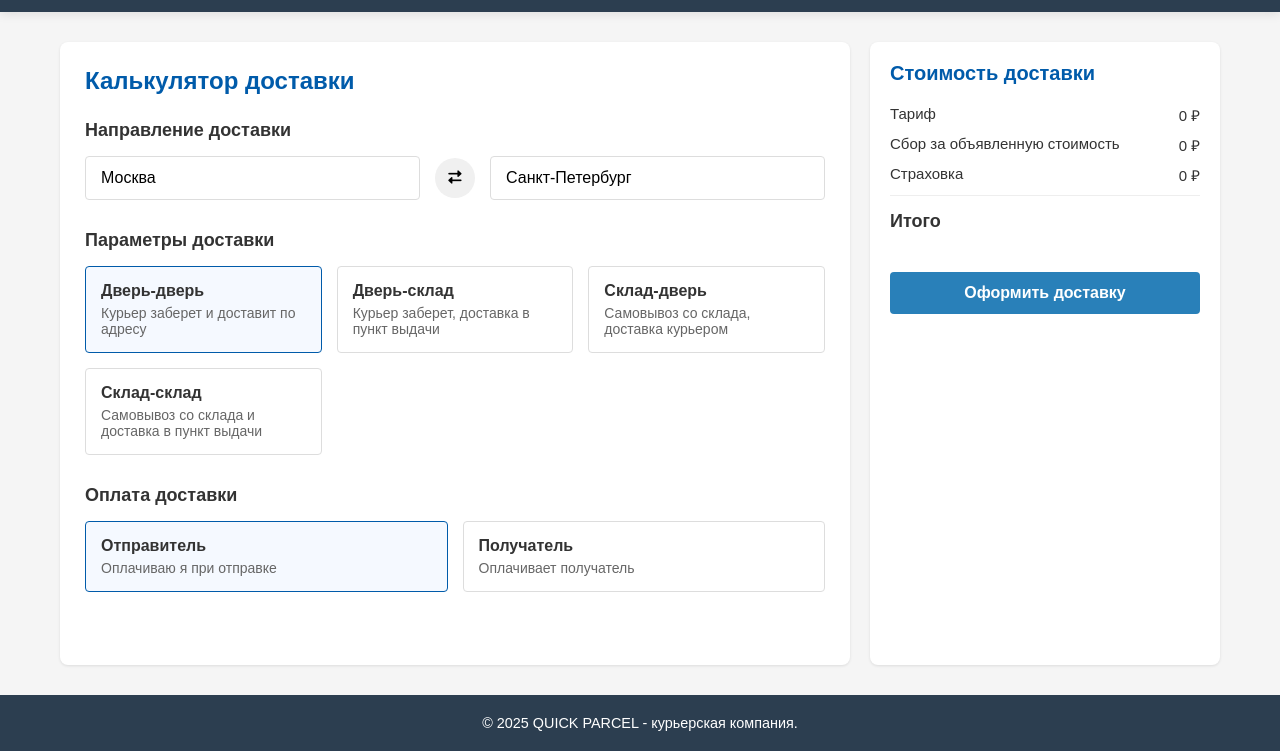
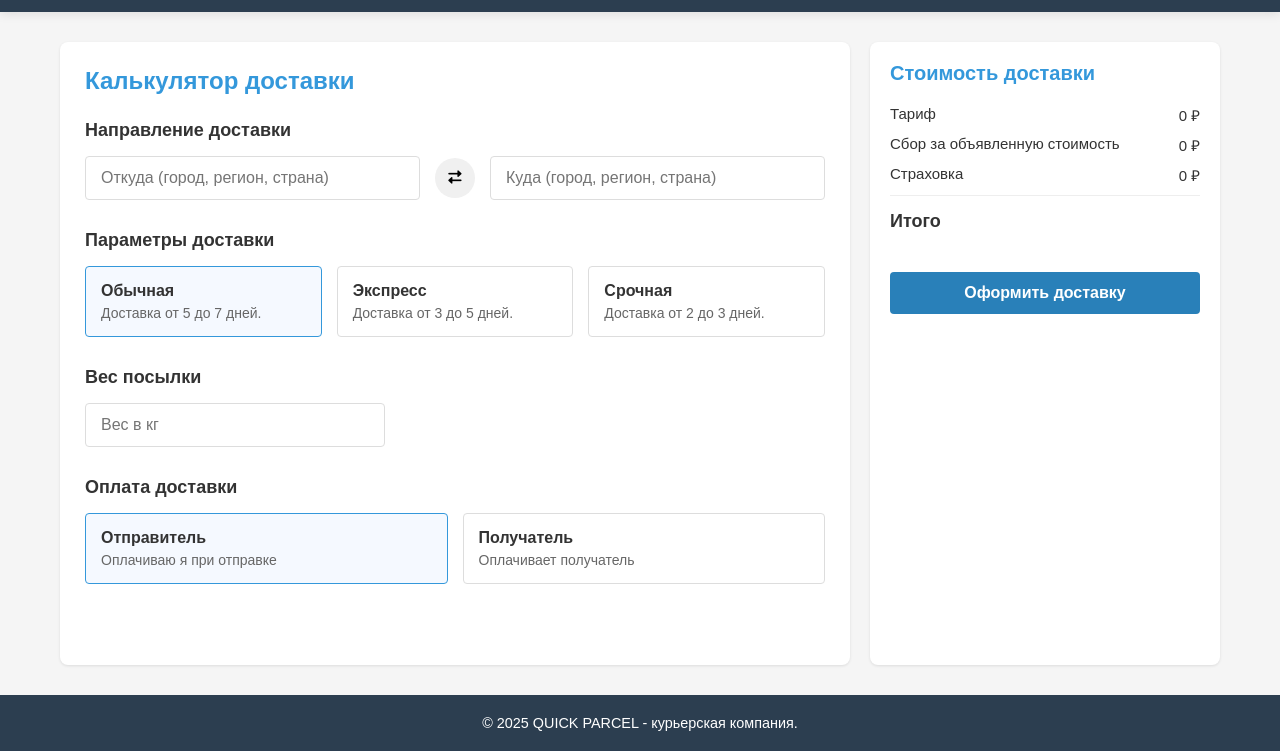
Before and after one commit to Stasics/project_delivery, a plain HTML site: page calculator.html in a window 1280 px wide. Shown: the part 49-800 px from the top of the page. Drawn offline with Linux system fonts and the light colour scheme.

Commit message:
07.04.2025v2

```diff
--- a/calculator.html
+++ b/calculator.html
@@ -31,7 +31,7 @@
                 <h2 class="section-title">Направление доставки</h2>
                 <div class="location-inputs">
                     <div class="location-input">
-                        <input type="text" placeholder="Откуда (город, регион, страна)" value="Москва">
+                        <input type="text" placeholder="Откуда (город, регион, страна)" value="">
                     </div>
                     <div class="location-swap">
                         <button class="swap-btn">
@@ -39,7 +39,7 @@
                         </button>
                     </div>
                     <div class="location-input">
-                        <input type="text" placeholder="Куда (город, регион, страна)" value="Санкт-Петербург">
+                        <input type="text" placeholder="Куда (город, регион, страна)" value="">
                     </div>
                 </div>
             </div>
@@ -48,21 +48,24 @@
                 <h2 class="section-title">Параметры доставки</h2>
                 <div class="options-grid">
                     <div class="option-card active">
-                        <div class="option-title">Дверь-дверь</div>
-                        <div class="option-desc">Курьер заберет и доставит по адресу</div>
+                        <div class="option-title">Обычная</div>
+                        <div class="option-desc">Доставка от 5 до 7 дней.</div>
                     </div>
                     <div class="option-card">
-                        <div class="option-title">Дверь-склад</div>
-                        <div class="option-desc">Курьер заберет, доставка в пункт выдачи</div>
+                        <div class="option-title">Экспресс</div>
+                        <div class="option-desc">Доставка от 3 до 5 дней.</div>
                     </div>
                     <div class="option-card">
-                        <div class="option-title">Склад-дверь</div>
-                        <div class="option-desc">Самовывоз со склада, доставка курьером</div>
+                        <div class="option-title">Срочная</div>
+                        <div class="option-desc">Доставка от 2 до 3 дней.</div>
                     </div>
-                    <div class="option-card">
-                        <div class="option-title">Склад-склад</div>
-                        <div class="option-desc">Самовывоз со склада и доставка в пункт выдачи</div>
-                    </div>
+                </div>
+            </div>
+
+            <div class="weight-options">
+                <h2 class="section-title">Вес посылки</h2>
+                <div class="weight-input">
+                    <input type="text" placeholder="Вес в кг" value="">
                 </div>
             </div>
 
--- a/styleCalculator.css
+++ b/styleCalculator.css
@@ -82,7 +82,7 @@ width: 100%;
 .calculator_text {
     font-size: 24px;
     margin-bottom: 25px;
-    color: #005baa;
+    color: #3498db;
     font-weight: 600;
 }
 
@@ -118,7 +118,7 @@ width: 100%;
 
 .location-input input:focus {
     outline: none;
-    border-color: #005baa;
+    border-color: #3498db;
 }
 
 .location-swap {
@@ -163,11 +163,11 @@ width: 100%;
 }
 
 .option-card:hover {
-    border-color: #005baa;
+    border-color: #3498db;
 }
 
 .option-card.active {
-    border-color: #005baa;
+    border-color: #3498db;
     background-color: #f5f9ff;
 }
 
@@ -211,7 +211,29 @@ width: 100%;
 
 .form-group input:focus, .form-group select:focus {
     outline: none;
-    border-color: #005baa;
+    border-color: #3498db;
+}
+
+.weight-options {
+    margin-bottom: 30px;
+}
+
+.weight-input {
+    flex: 1;
+    position: relative;
+}
+
+.weight-input input {
+    width: 300px;
+    padding: 12px 15px;
+    border: 1px solid #ddd;
+    border-radius: 4px;
+    font-size: 16px;
+}
+
+.weight-input input:focus {
+    outline: none;
+    border-color: #3498db;
 }
 
 .payment-section {
@@ -233,11 +255,11 @@ width: 100%;
 }
 
 .payment-option:hover {
-    border-color: #005baa;
+    border-color: #3498db;
 }
 
 .payment-option.active {
-    border-color: #005baa;
+    border-color: #3498db;
     background-color: #f5f9ff;
 }
 
@@ -254,7 +276,7 @@ width: 100%;
 .check-title {
     font-size: 20px;
     margin-bottom: 20px;
-    color: #005baa;
+    color: #3498db;
     font-weight: 600;
 }
 
```
